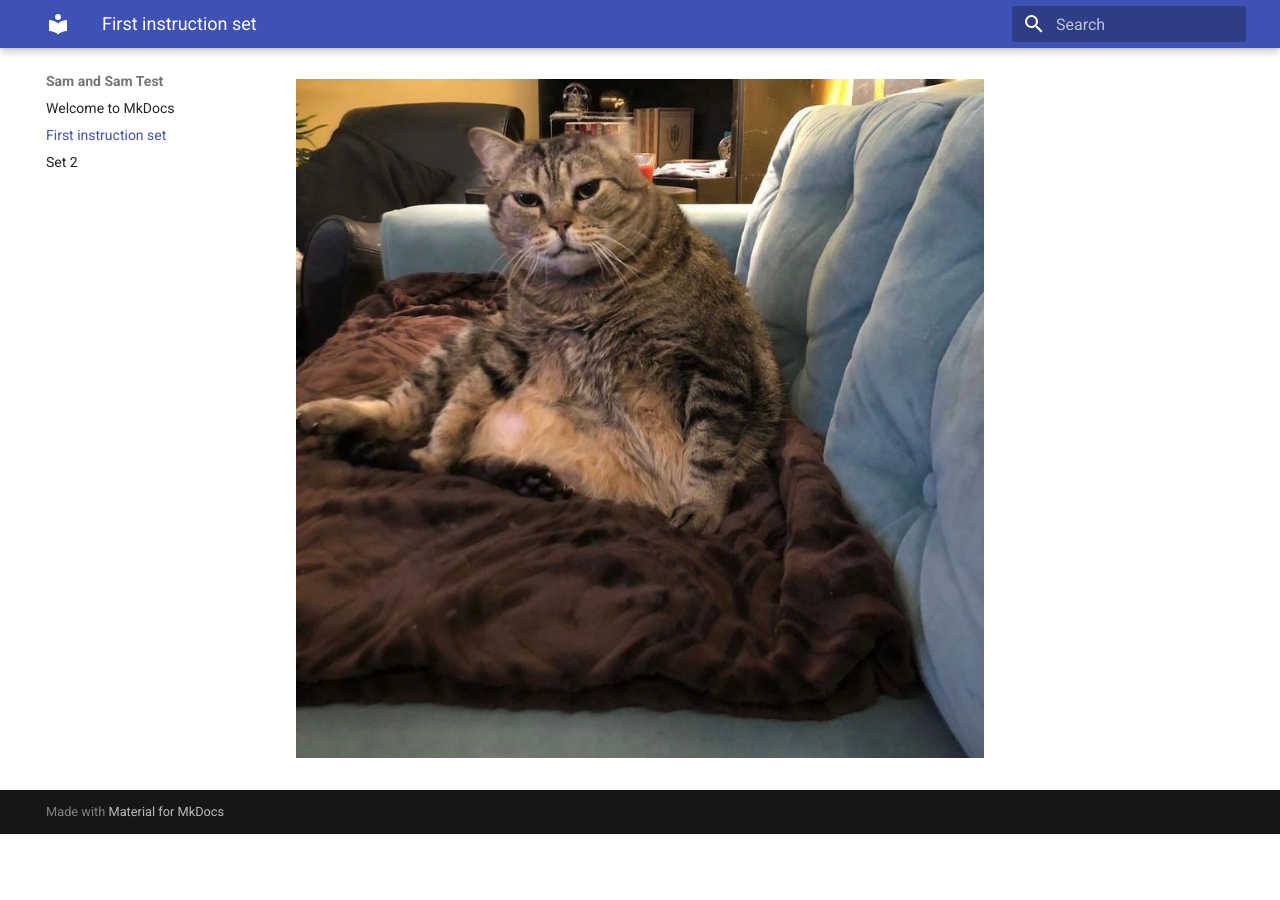
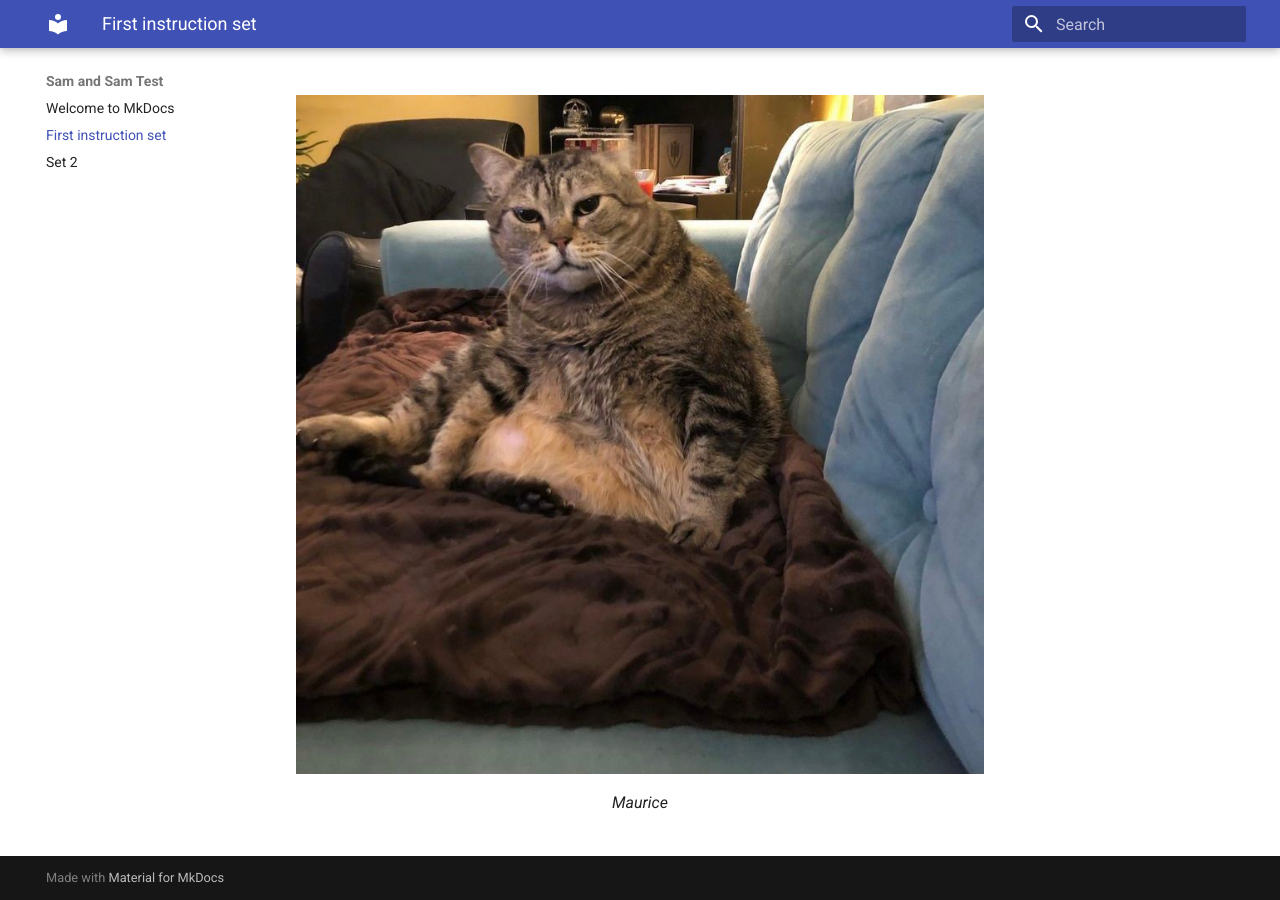
Before and after one commit to SammyJLee/Test-Sam-MK, an MkDocs documentation site: the page built from docs/Set 1 Sam Lee.md, in a window 1280 px wide and 900 px high, scrolled down 1512 px. Built offline with MkDocs 1.6.1 and Material for MkDocs 9.7.7, drawn with Linux system fonts in a browser that asks for light colours; before the commit the page ends 2346 px from its top, so only the background shows below that.

Commit message:
changed Mo siaze and added caption

```diff
--- a/docs/Set 1 Sam Lee.md
+++ b/docs/Set 1 Sam Lee.md
@@ -20,4 +20,7 @@
  <figcaption>Original Size</figcaption>
  </figure>
 
-![fat cat](assets/Maurice-2.jpg)
+<figure markdown>
+![fat cat](assets/Maurice-2.jpg){ width+"350"}
+<figcaption>Maurice</figcaption>
+ </figure>
```
